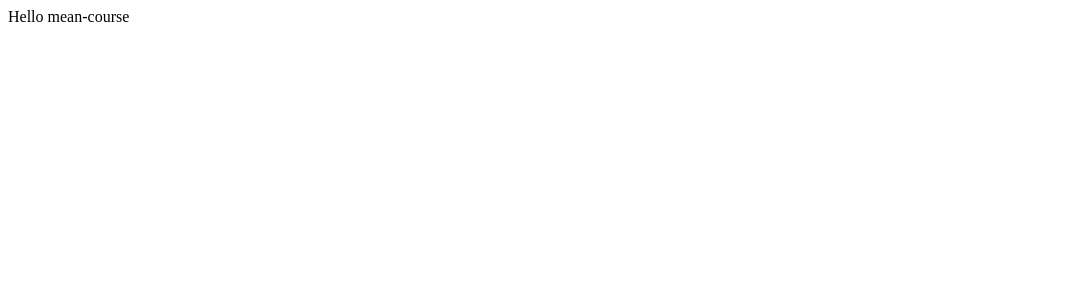
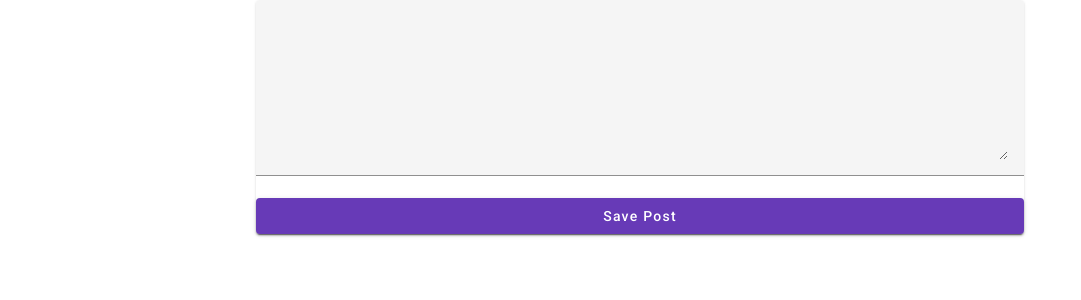
Before and after one commit to AntohaY/mean-course, an Angular app: page /home in a window 1280 px wide. Shown: the top 300 px of the page, without its empty margins (0-1081 px from the left). Built offline with nearby package versions, Linux system fonts and the light colour scheme.

Commit message:
feat: :sparkles: added post-create component, added angular material

```diff
--- a/angular.json
+++ b/angular.json
@@ -30,6 +30,7 @@
               "src/assets"
             ],
             "styles": [
+              "@angular/material/prebuilt-themes/deeppurple-amber.css",
               "src/styles.scss"
             ],
             "scripts": []
@@ -93,6 +94,7 @@
               "src/assets"
             ],
             "styles": [
+              "@angular/material/prebuilt-themes/deeppurple-amber.css",
               "src/styles.scss"
             ],
             "scripts": []
--- a/package.json
+++ b/package.json
@@ -11,10 +11,12 @@
   "private": true,
   "dependencies": {
     "@angular/animations": "^16.0.0",
+    "@angular/cdk": "^16.1.5",
     "@angular/common": "^16.0.0",
     "@angular/compiler": "^16.0.0",
     "@angular/core": "^16.0.0",
     "@angular/forms": "^16.0.0",
+    "@angular/material": "^16.1.5",
     "@angular/platform-browser": "^16.0.0",
     "@angular/platform-browser-dynamic": "^16.0.0",
     "@angular/router": "^16.0.0",
--- a/src/app/app.component.html
+++ b/src/app/app.component.html
@@ -1 +1 @@
-<div>Hello {{ title }}</div>
+<router-outlet></router-outlet>
--- a/src/app/app.component.ts
+++ b/src/app/app.component.ts
@@ -1,6 +1,8 @@
 import { Component } from '@angular/core';
 import { NgModule } from '@angular/core';
 import { BrowserModule } from '@angular/platform-browser';
+import { PreloadAllModules, RouterModule } from '@angular/router';
+import { BrowserAnimationsModule } from '@angular/platform-browser/animations';
 
 @Component({
   selector: 'app-root',
@@ -16,7 +18,23 @@ export class AppComponent {
     AppComponent
   ],
   imports: [
-    BrowserModule
+    BrowserModule,
+    RouterModule.forRoot(
+      [
+        {
+          path: 'home',
+          loadChildren: () =>
+            import('./home/home.component').then((m) => m.HomeComponentModule),
+        },
+        {
+          path: '',
+          redirectTo: 'home',
+          pathMatch: 'full',
+        },
+      ],
+      { preloadingStrategy: PreloadAllModules }
+    ),
+    BrowserAnimationsModule,
   ],
   providers: [],
   bootstrap: [AppComponent]
--- /dev/null
+++ b/src/app/home/home.component.html
@@ -0,0 +1,3 @@
+<ng-container>
+    <app-post-create></app-post-create>
+</ng-container>
--- /dev/null
+++ b/src/app/home/home.component.ts
@@ -0,0 +1,38 @@
+import { CommonModule } from '@angular/common';
+import { ChangeDetectionStrategy, Component, NgModule } from '@angular/core';
+import { RouterModule } from '@angular/router';
+import { PostCreateComponent } from './ui/post-create/post-create.compontent';
+
+@Component({
+  selector: 'app-home',
+  templateUrl: 'home.component.html',
+  styles: [
+    `
+      ion-infinite-scroll-content {
+        margin-top: 20px;
+      }
+      ion-buttons {
+        margin: auto 0;
+      }
+    `,
+  ],
+  changeDetection: ChangeDetectionStrategy.OnPush,
+})
+export class HomeComponent {
+  constructor() {}
+
+}
+@NgModule({
+  imports: [
+    CommonModule,
+    RouterModule.forChild([
+      {
+        path: '',
+        component: HomeComponent,
+      },
+    ]),
+    PostCreateComponent
+  ],
+  declarations: [HomeComponent],
+})
+export class HomeComponentModule {}
--- /dev/null
+++ b/src/app/home/ui/post-create/post-create.component.html
@@ -0,0 +1,11 @@
+<mat-card>
+    <mat-form-field>
+        <textarea matInput rows="6" [(ngModel)]="enteredValue"></textarea>
+    </mat-form-field>
+    <button
+        color="primary"
+        mat-raised-button
+        (click)="onAddPost()">
+        Save Post</button>
+</mat-card>
+<p></p>
--- /dev/null
+++ b/src/app/home/ui/post-create/post-create.component.scss
@@ -0,0 +1,10 @@
+mat-card {
+    width: 60%;
+    margin: auto;
+}
+
+mat-form-field,
+textarea {
+    width: 100%;
+
+}
--- /dev/null
+++ b/src/app/home/ui/post-create/post-create.compontent.ts
@@ -0,0 +1,27 @@
+import { Component, OnInit } from '@angular/core';
+import { FormsModule } from '@angular/forms';
+import { MatFormFieldModule } from '@angular/material/form-field';
+import { MatInputModule } from '@angular/material/input';
+import { MatCardModule } from '@angular/material/card';
+import { MatButtonModule } from '@angular/material/button';
+
+@Component({
+    selector: 'app-post-create',
+    templateUrl: 'post-create.component.html',
+    styleUrls: ['post-create.component.scss'],
+    standalone: true,
+    imports: [FormsModule, MatButtonModule, MatCardModule, MatInputModule, MatFormFieldModule]
+})
+
+export class PostCreateComponent implements OnInit {
+    enteredValue = '';
+    newPost = '';
+
+    constructor() { }
+
+    ngOnInit() { }
+
+    onAddPost() {
+        this.newPost = this.enteredValue;
+    }
+}
--- a/src/index.html
+++ b/src/index.html
@@ -6,8 +6,11 @@
   <base href="/">
   <meta name="viewport" content="width=device-width, initial-scale=1">
   <link rel="icon" type="image/x-icon" href="favicon.ico">
+  <link rel="preconnect" href="https://fonts.gstatic.com">
+  <link href="https://fonts.googleapis.com/css2?family=Roboto:wght@300;400;500&display=swap" rel="stylesheet">
+  <link href="https://fonts.googleapis.com/icon?family=Material+Icons" rel="stylesheet">
 </head>
-<body>
+<body class="mat-typography">
   <app-root></app-root>
 </body>
 </html>
--- a/src/styles.scss
+++ b/src/styles.scss
@@ -1 +1,4 @@
 /* You can add global styles to this file, and also import other style files */
+
+html, body { height: 100%; }
+body { margin: 0; font-family: Roboto, "Helvetica Neue", sans-serif; }
```
Also changed, not shown: 1 other file (tests, documents, lock files or other folders).
